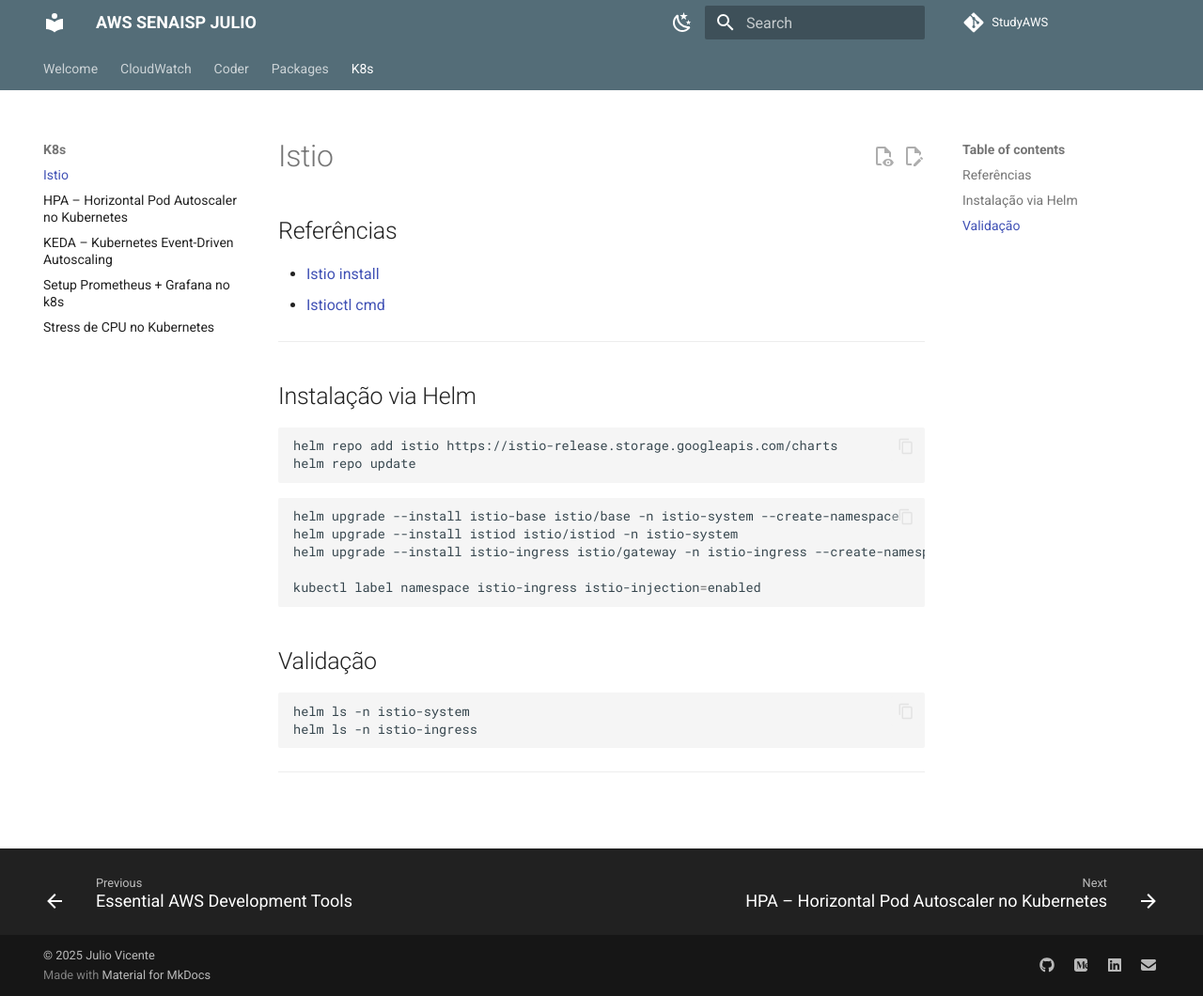
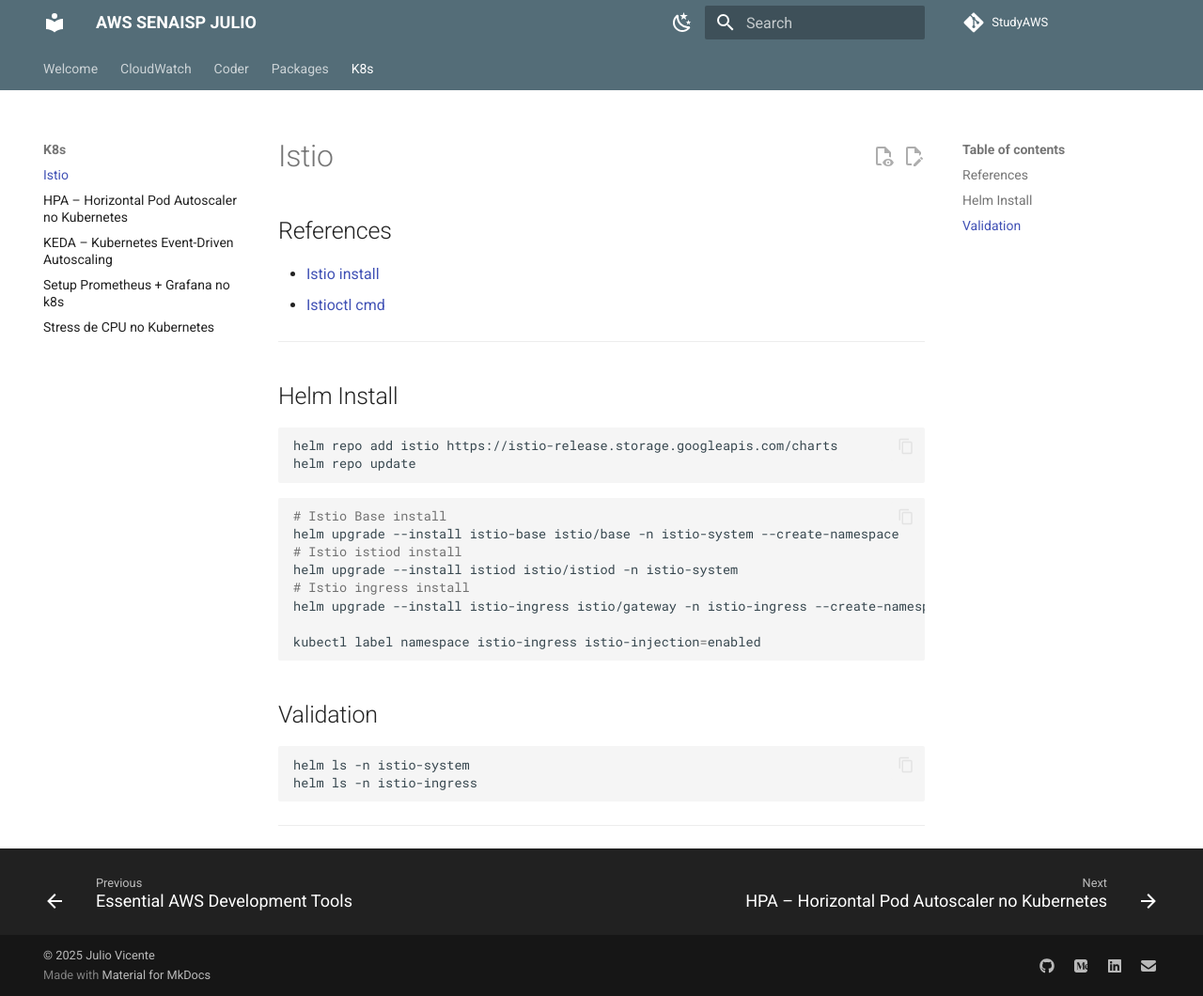
Before and after one commit to Julio-vincente/studyAWS, an MkDocs documentation site: the page built from docs/k8s/Istio.md, in a window 1280 px wide and 1060 px high. Shown: the whole window at 94% size. Built offline with MkDocs 1.6.1 and Material for MkDocs 9.7.7, drawn with Linux system fonts in a browser that asks for light colours; comment, search, counter and statistics services are not loaded.

Commit message:
add: docs amazonLinux/windowsServer Packages, fix: Istio docs

````diff
--- a/docs/k8s/Istio.md
+++ b/docs/k8s/Istio.md
@@ -1,13 +1,13 @@
 # Istio
 
-## Referências
+## References
 
 * [Istio install]( https://istio.io/latest/docs/setup/install/helm/ )
 * [Istioctl cmd]( https://istio.io/latest/docs/reference/commands/istioctl/ )
 
 ---
 
-## Instalação via Helm
+## Helm Install
 
 ```bash
 helm repo add istio https://istio-release.storage.googleapis.com/charts
@@ -15,14 +15,17 @@
 ```
 
 ```bash
+# Istio Base install
 helm upgrade --install istio-base istio/base -n istio-system --create-namespace
+# Istio istiod install
 helm upgrade --install istiod istio/istiod -n istio-system
+# Istio ingress install
 helm upgrade --install istio-ingress istio/gateway -n istio-ingress --create-namespace
 
 kubectl label namespace istio-ingress istio-injection=enabled
 ```
 
-## Validação
+## Validation
 
 ```bash
 helm ls -n istio-system
--- /dev/null
+++ b/leads.csv
@@ -0,0 +1,6 @@
+Name,Email
+Ana Silva,ana.silva@example.com
+Bruno Costa,bruno.costa@example.com
+Carla Dias,carla.dias@example.com
+Daniel Fogaça,daniel.fogaca@example.com
+Beatriz Martins,beatriz.martins@example.com
````
Also changed, not shown: docs/Packages/AmazonLinux.md (renamed from docs/Packages/essential_aws_packages.md, +1 -1 lines), docs/Packages/WindowsServer.md (added, +33 -0 lines), 1 other file.
